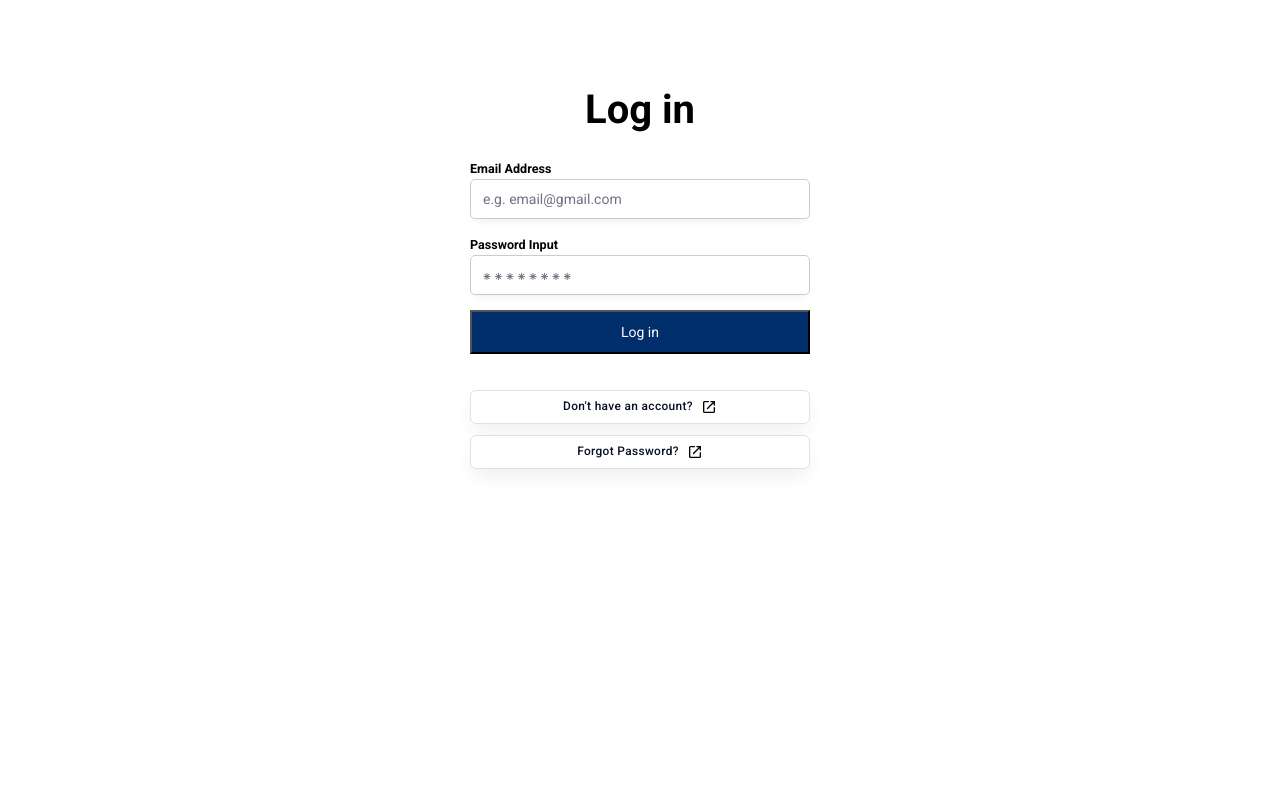
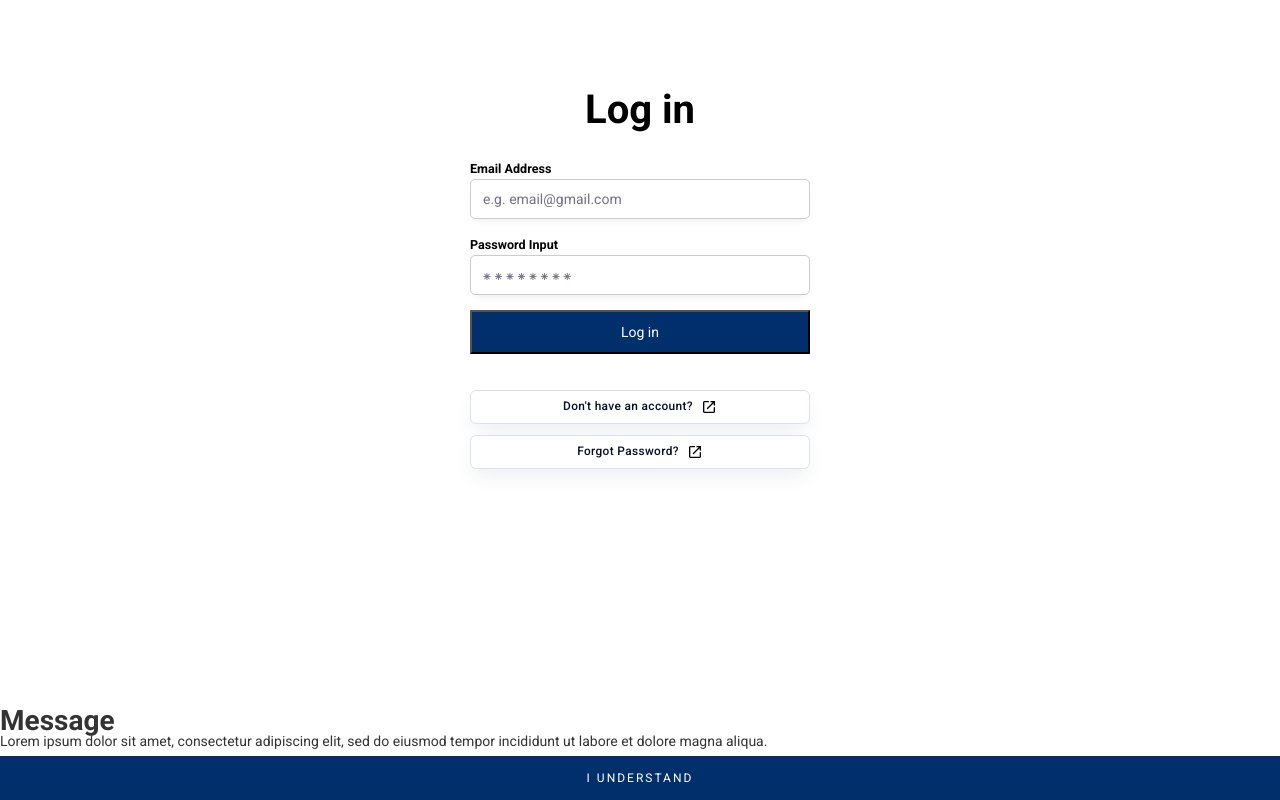
Before and after one commit to Chraestmas/lookingfor-front, a Vue app: page /login in a window 1280 px wide. Shown: the part 251-1051 px from the top of the page. Before the commit the page ends 962 px from the top, so only its background shows below. Built offline with nearby package versions, Linux system fonts and the light colour scheme.

Commit message:
popup revised

```diff
--- /dev/null
+++ b/src/components/layout/CustomPopup.vue
@@ -0,0 +1,9 @@
+<template>
+    <div class="ms-form-block-4">
+        <div class="ms-form-3">
+            <h1 class="ms-form-heading-3">Message</h1>
+            <div class="ms-form-sub-heading">Lorem ipsum dolor sit amet, consectetur adipiscing elit, sed do eiusmod tempor incididunt ut labore et dolore magna aliqua.</div>
+            <a href="" class="button-primary w-button">I understand</a>
+        </div>
+    </div>
+</template>
--- a/src/pages/LoginPage.vue
+++ b/src/pages/LoginPage.vue
@@ -1,9 +1,11 @@
 <template>
   <LoginInputSection/>
+  <CustomPopup/>
 </template>
 
 <script setup>
-  import LoginInputSection from "@/components/section/LoginInputSection.vue";
+  import CustomPopup from "@/components/layout/CustomPopup.vue";
+import LoginInputSection from "@/components/section/LoginInputSection.vue";
 </script>
 
 <style scoped>
```
Also changed, not shown: src/components/layout/Popup.vue (deleted, +0 -11 lines).
